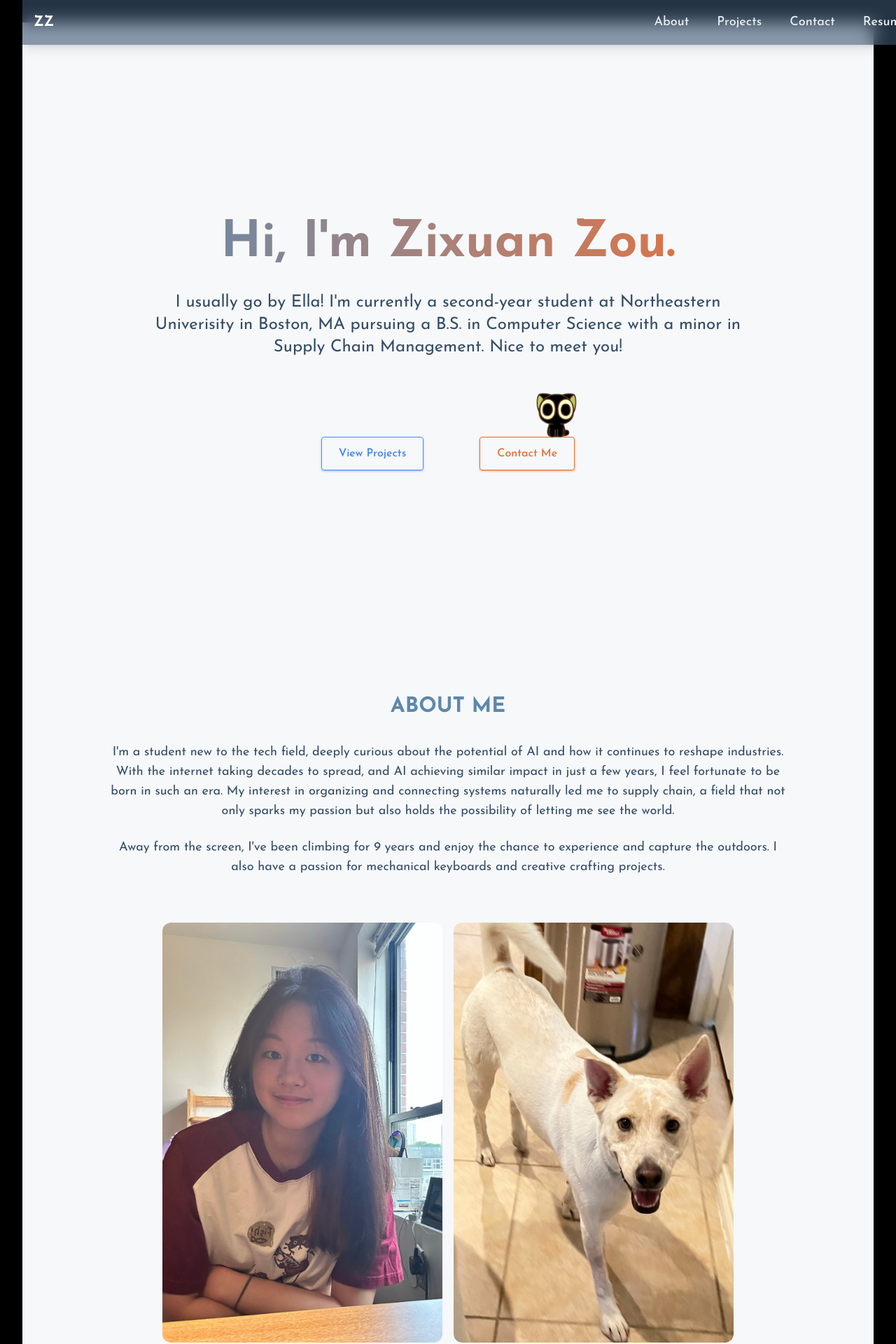
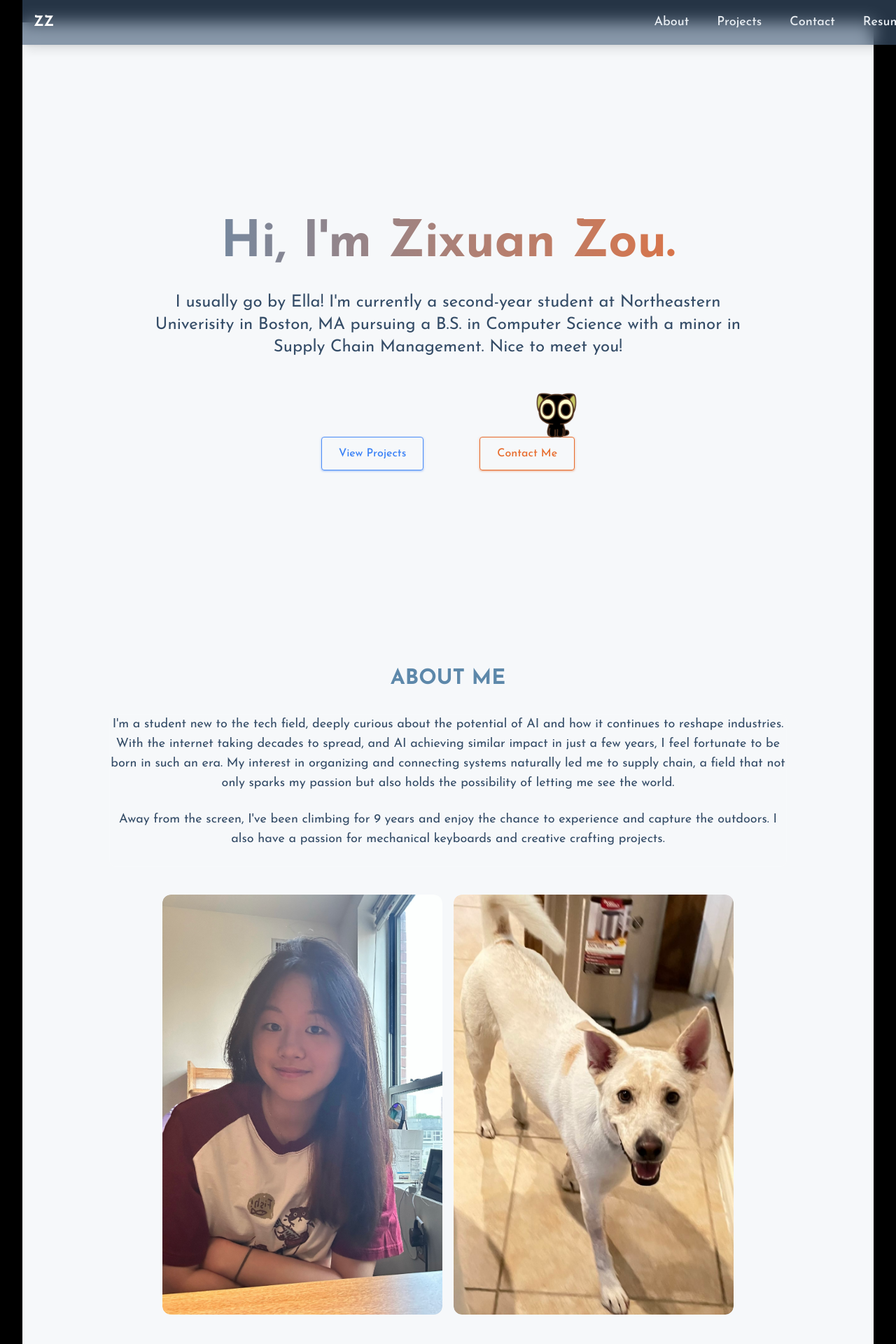
Before and after one commit to ezixuan27/ella_HOME, a React (Vite) app: page / in a window 1280 px wide. Shown: the top 1920 px of the page at 70% size. Built offline with nearby package versions, Linux system fonts and the light colour scheme.

Commit message:
evernything seems to be fine again, with the vertical black still

```diff
--- a/src/components/sections/About.jsx
+++ b/src/components/sections/About.jsx
@@ -26,7 +26,7 @@ export const About = () => {
             className="min-h-screen flex flex-col py-20"
         >
 
-            <div className="max-w-[1000px] mx-auto mx-4 my-20">
+            <div className="max-w-[1000px] mx-auto w-full mx-4 my-10">
                 <RevealOnScroll>
                     <h2
                         className="text-3xl font-bold mb-8 text-[#5D88AA] text-center">
@@ -47,7 +47,7 @@ export const About = () => {
                     </div>
                 </RevealOnScroll>
 
-                <div className="flex flex-col space-y-4 md:hidden max-w-[300px] mx-auto my-5">
+                <div className="flex flex-col space-y-4 md:hidden w-full max-w-[300px] mx-auto my-5">
                     <div className="relative w-full h-[300px] rounded-xl overflow-hidden">
                         <img
                             src="mypic.jpeg"
```
